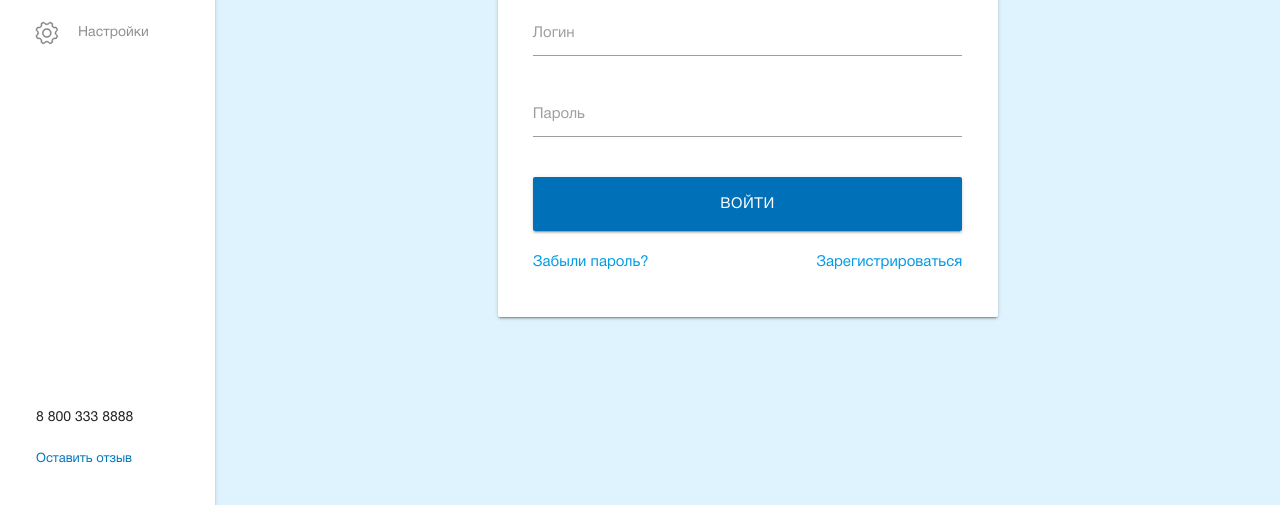
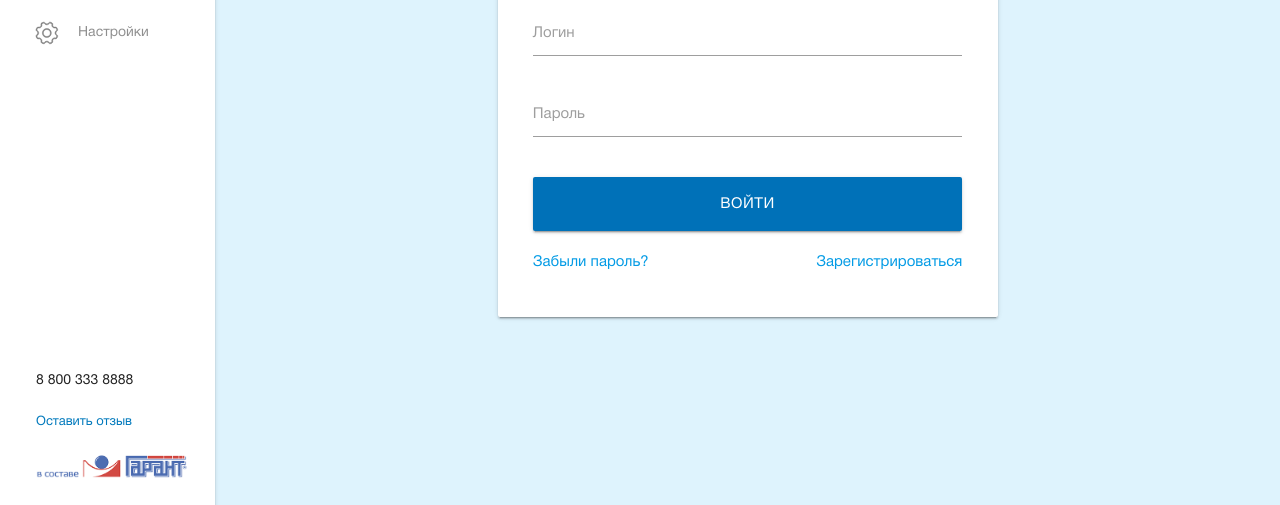
Before and after one commit to mvinogradov/mvinogradov.github.io, a plain HTML site: page 1.html in a window 1280 px wide. Shown: the part 295-800 px from the top of the page. Drawn offline with nearby package versions, Linux system fonts and the light colour scheme.

Commit message:
logo garant fixed bottom

```diff
--- a/1.html
+++ b/1.html
@@ -70,11 +70,11 @@
 				<div class="l-side__string-text l-side__string-text_pad-bot l-side__string-text_middle">
 					<a class="l-side__link" href="#">Оставить отзыв</a>
 				</div>
-
-			</div>
-			<div>
+                <div>
 				<img class="vsostave" src="img/vsostave.png">
 			</div>
+			</div>
+
 		</ul>
 	</header>
 	<main>
--- a/css/style.css
+++ b/css/style.css
@@ -173,6 +173,9 @@ footer {
 	-webkit-align-items: flex-start;
 	-ms-flex-align: start;
 	align-items: flex-start;
+    position: fixed;
+    bottom: 0px;
+    padding-bottom: 40px;
 }
 
 .l-side__string-text {
@@ -203,8 +206,6 @@ footer {
 
 .vsostave {
 	height: 25px;
-	padding-left: 32px;
-	margin-bottom: 25px;
 }
 
 .select_menu {
@@ -212,21 +213,12 @@ footer {
 	color: white !important;
 }
 
-@media only screen and (max-height: 800px) {
+@media only screen and (max-height: 500px) {
 .l-side__string_last {
-	padding-top: 150px;
+	display: none;
 }
 }
-@media only screen and (min-height: 800px) {
-.l-side__string_last {
-	padding-top: 350px;
-}
-}
-@media only screen and (min-height: 1080px) {
-.l-side__string_last {
-	padding-top: 500px;
-}
-}
+
 /*Хэдер---------------------------------------*/
 
 .nav_color {
```
